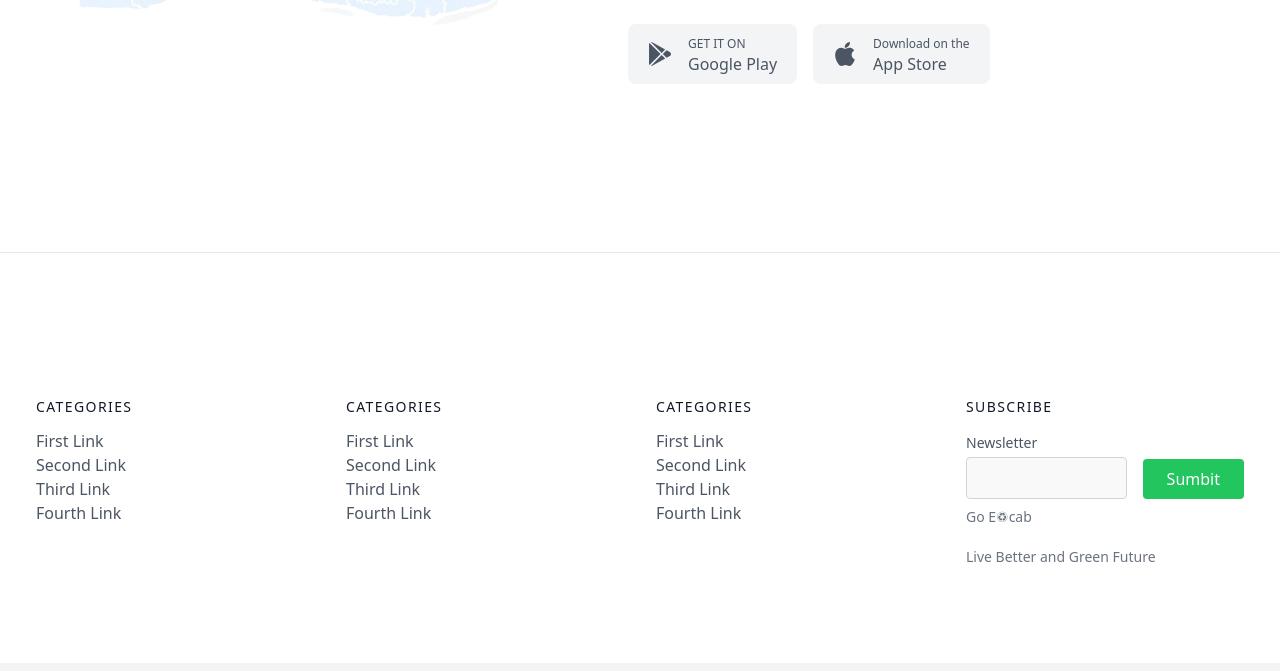
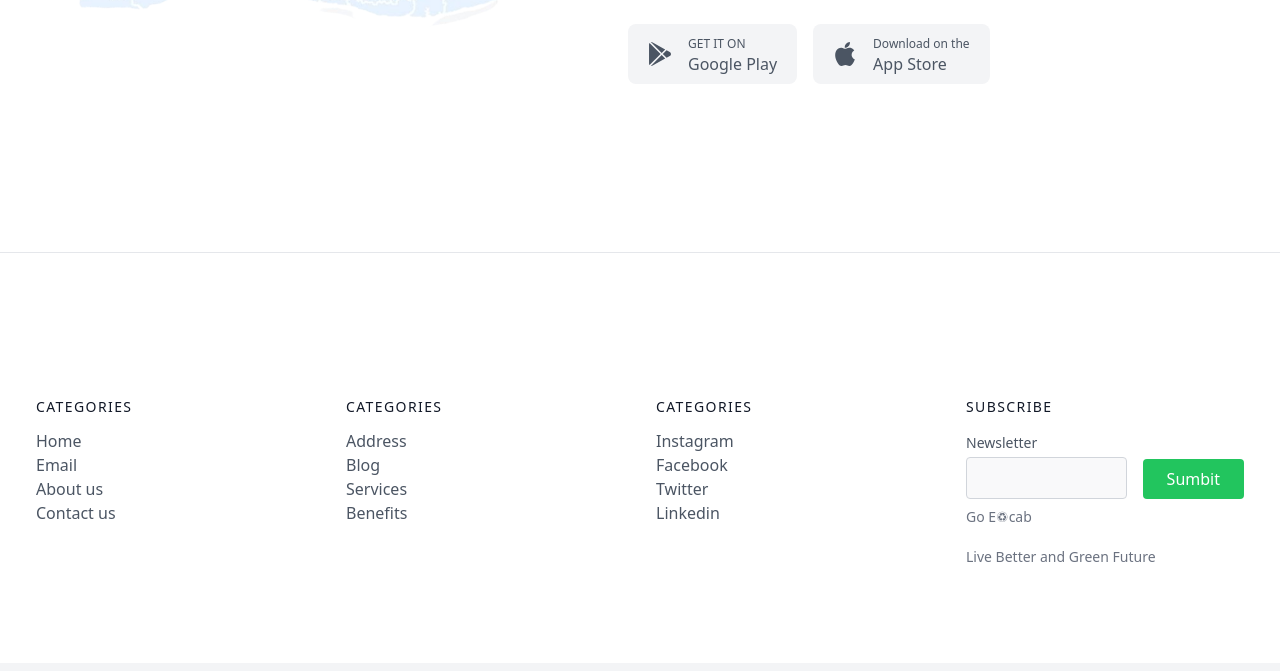
Before and after one commit to ankushr6376/Evcabs.GitHub.co, a plain HTML site: page index.html in a window 1280 px wide. Shown: the part 5119-5790 px from the top of the page. Drawn offline with nearby package versions, Linux system fonts and the light colour scheme.

Commit message:
Update index.html

```diff
--- a/index.html
+++ b/index.html
@@ -354,16 +354,16 @@
           <h2 class="title-font font-medium text-gray-900 tracking-widest text-sm mb-3">CATEGORIES</h2>
           <nav class="list-none mb-10">
             <li>
-              <a class="text-gray-600 hover:text-gray-800">First Link</a>
+              <a class="text-gray-600 hover:text-gray-800">Home</a>
             </li>
             <li>
-              <a class="text-gray-600 hover:text-gray-800">Second Link</a>
+              <a class="text-gray-600 hover:text-gray-800">Email</a>
             </li>
             <li>
-              <a class="text-gray-600 hover:text-gray-800">Third Link</a>
+              <a class="text-gray-600 hover:text-gray-800">About us</a>
             </li>
             <li>
-              <a class="text-gray-600 hover:text-gray-800">Fourth Link</a>
+              <a class="text-gray-600 hover:text-gray-800">Contact us</a>
             </li>
           </nav>
         </div>
@@ -371,16 +371,16 @@
           <h2 class="title-font font-medium text-gray-900 tracking-widest text-sm mb-3">CATEGORIES</h2>
           <nav class="list-none mb-10">
             <li>
-              <a class="text-gray-600 hover:text-gray-800">First Link</a>
+              <a class="text-gray-600 hover:text-gray-800">Address</a>
             </li>
             <li>
-              <a class="text-gray-600 hover:text-gray-800">Second Link</a>
+              <a class="text-gray-600 hover:text-gray-800">Blog</a>
             </li>
             <li>
-              <a class="text-gray-600 hover:text-gray-800">Third Link</a>
+              <a class="text-gray-600 hover:text-gray-800">Services</a>
             </li>
             <li>
-              <a class="text-gray-600 hover:text-gray-800">Fourth Link</a>
+              <a class="text-gray-600 hover:text-gray-800">Benefits</a>
             </li>
           </nav>
         </div>
@@ -388,16 +388,16 @@
           <h2 class="title-font font-medium text-gray-900 tracking-widest text-sm mb-3">CATEGORIES</h2>
           <nav class="list-none mb-10">
             <li>
-              <a class="text-gray-600 hover:text-gray-800">First Link</a>
+              <a class="text-gray-600 hover:text-gray-800">Instagram</a>
             </li>
             <li>
-              <a class="text-gray-600 hover:text-gray-800">Second Link</a>
+              <a class="text-gray-600 hover:text-gray-800">Facebook</a>
             </li>
             <li>
-              <a class="text-gray-600 hover:text-gray-800">Third Link</a>
+              <a class="text-gray-600 hover:text-gray-800">Twitter</a>
             </li>
             <li>
-              <a class="text-gray-600 hover:text-gray-800">Fourth Link</a>
+              <a class="text-gray-600 hover:text-gray-800">Linkedin</a>
             </li>
           </nav>
         </div>
```
